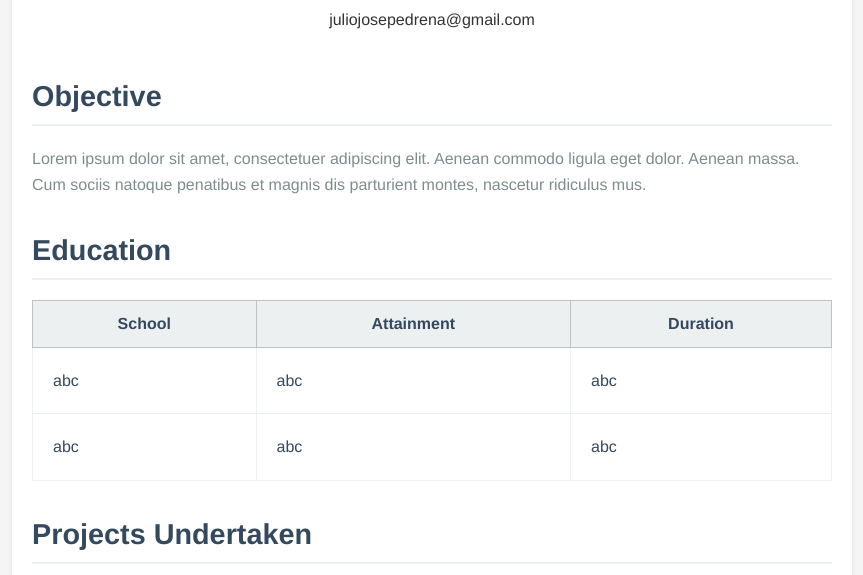
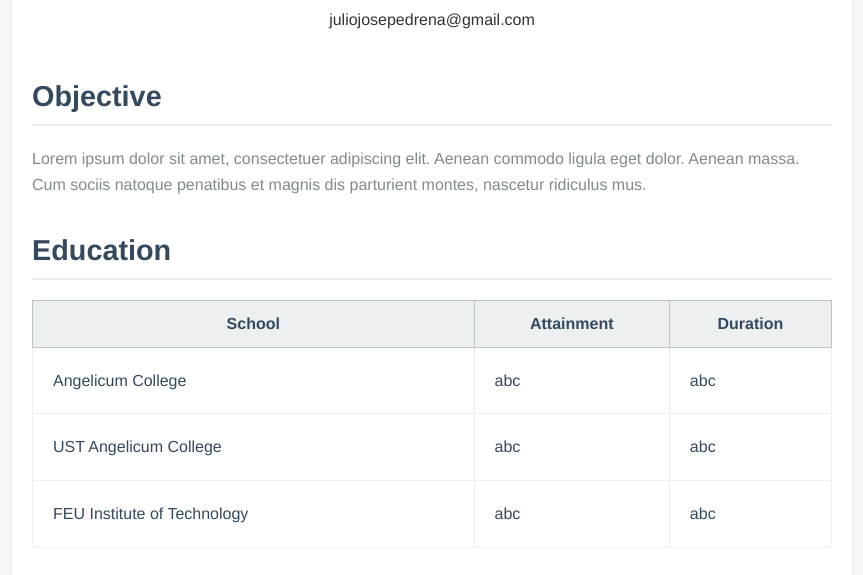
Before and after one commit to Darepen/WD-Seatwork2, a plain HTML site: page index.html in a window 1280 px wide. Shown: the part 193-768 px from the top of the page, without its empty margins (208-1071 px from the left). Drawn offline with Linux system fonts and the light colour scheme.

Commit message:
Changes in index and css 10:54am

```diff
--- a/index.html
+++ b/index.html
@@ -49,13 +49,19 @@
 
 					<!-- edit this/ row-wise-->
 					<tr>
-						<td>abc</td>
+						<td>Angelicum College</td>
 						<td>abc</td>
 						<td>abc</td>
 					</tr>
 
 					<tr> <!-- row2 -->
+						<td>UST Angelicum College</td>
 						<td>abc</td>
+						<td>abc</td>
+					</tr>
+
+					<tr> <!-- row3 -->
+						<td>FEU Institute of Technology</td>
 						<td>abc</td>
 						<td>abc</td>
 					</tr>
```
